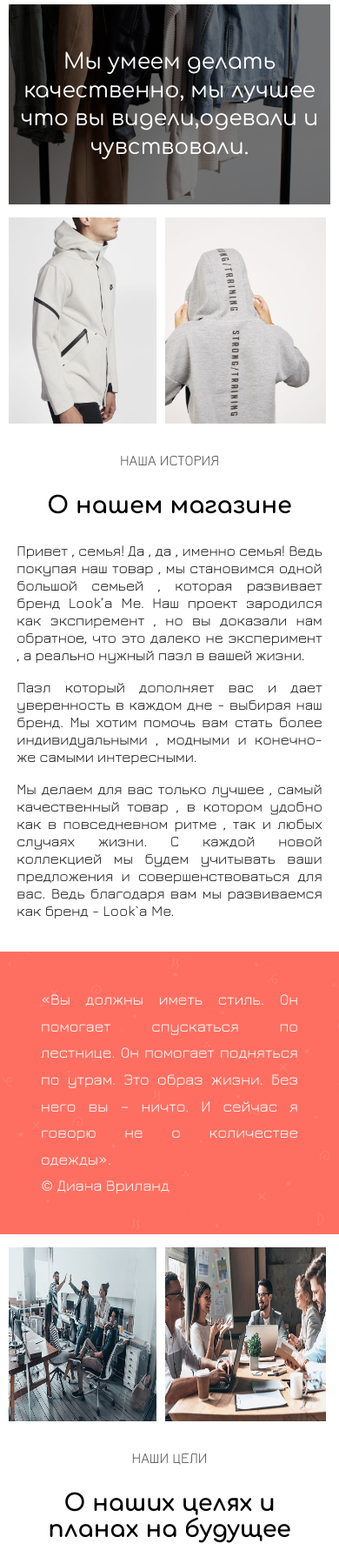
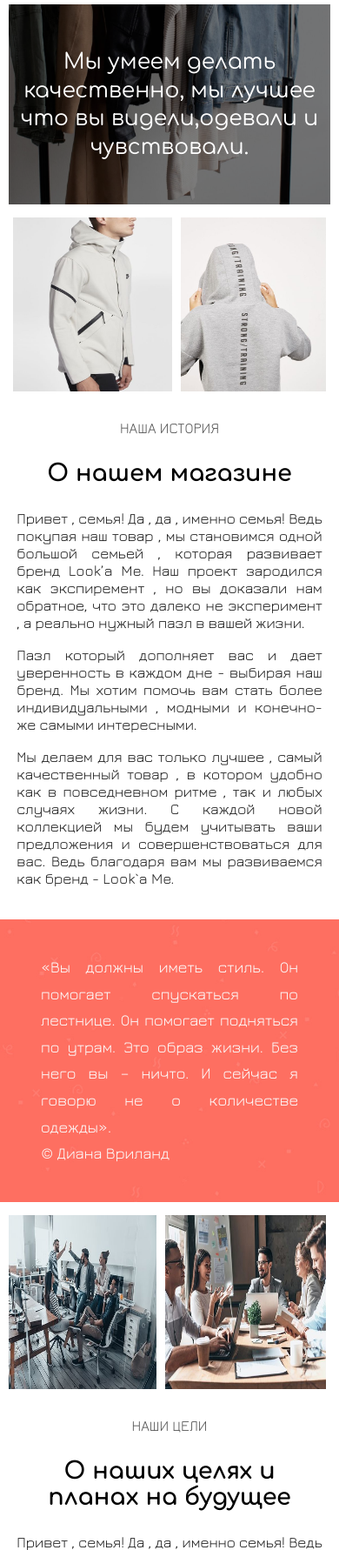
Before and after one commit to adammaks/adammaks.github.io, a PHP site: page /about.html in a window 390 px wide. Shown: the part 508-2290 px from the top of the page at 87% size. Run offline with PHP 8.4, Linux system fonts and the light colour scheme.

Commit message:
Update about.css

```diff
--- a/css/about.css
+++ b/css/about.css
@@ -143,6 +143,7 @@
 		max-width: 50%;
 		min-height: 200px;
 		max-height: 250px;
+		max-height: 200px;
 		position: relative;
 		top: 0px;
 	}
@@ -151,6 +152,7 @@
 		max-width: 50%;
 		min-height: 200px;
 		max-height: 250px;
+		max-height: 200px;
 		position: relative;
 		top: 0px;
 		left: 0px;
```
